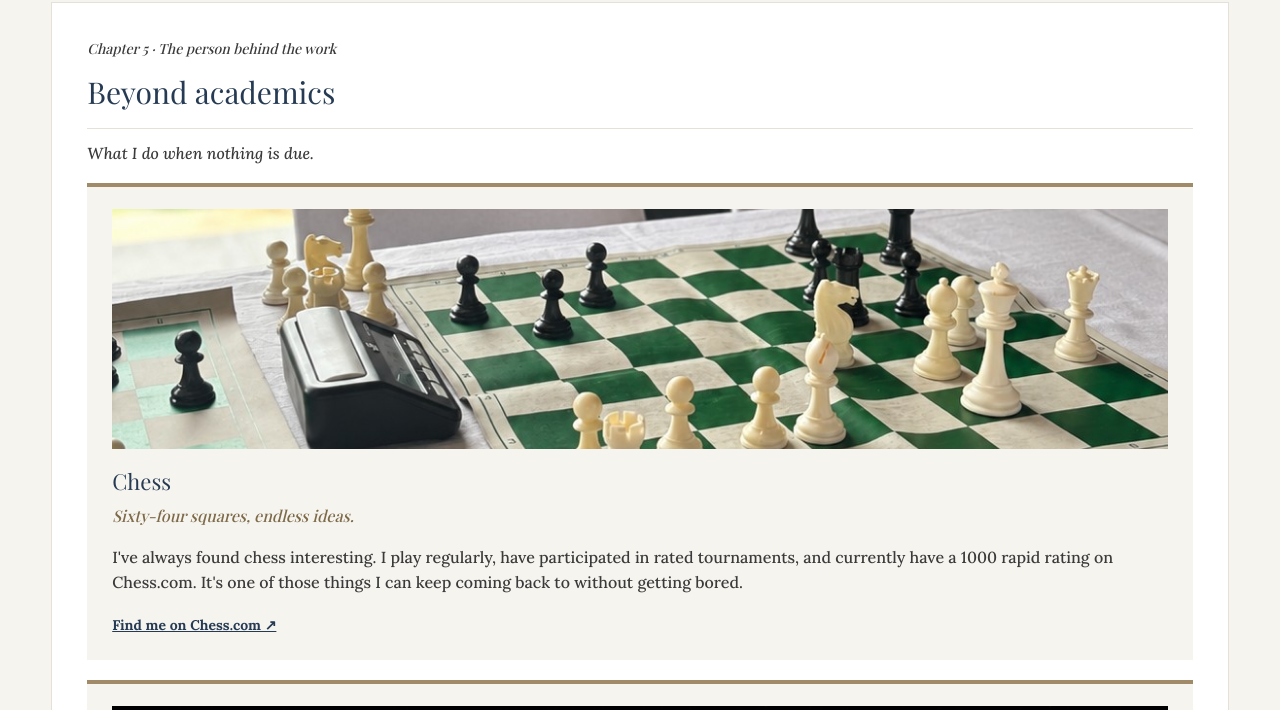
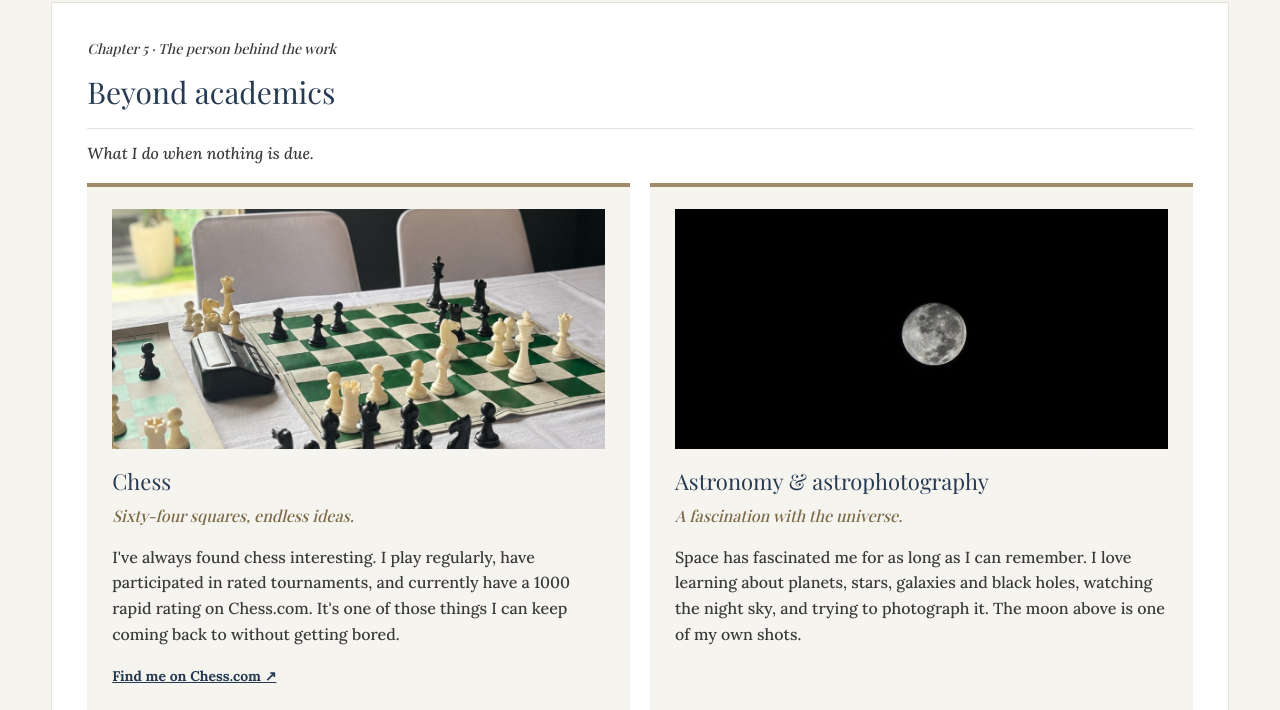
Before and after one commit to DhairyaArya/Resume, a plain HTML site: page index.html in a window 1280 px wide. Shown: the part 4259-4969 px from the top of the page. Drawn offline with nearby package versions, Linux system fonts and the light colour scheme; a web font is replaced by a local one.

Commit message:
Update style.css

```diff
--- a/style.css
+++ b/style.css
@@ -709,9 +709,3 @@ footer .copyright {
         flex: 1 1 100%;
     }
 }
-
-
-    .interest-card {
-        flex: 1 1 100%;
-    }
-}
```
